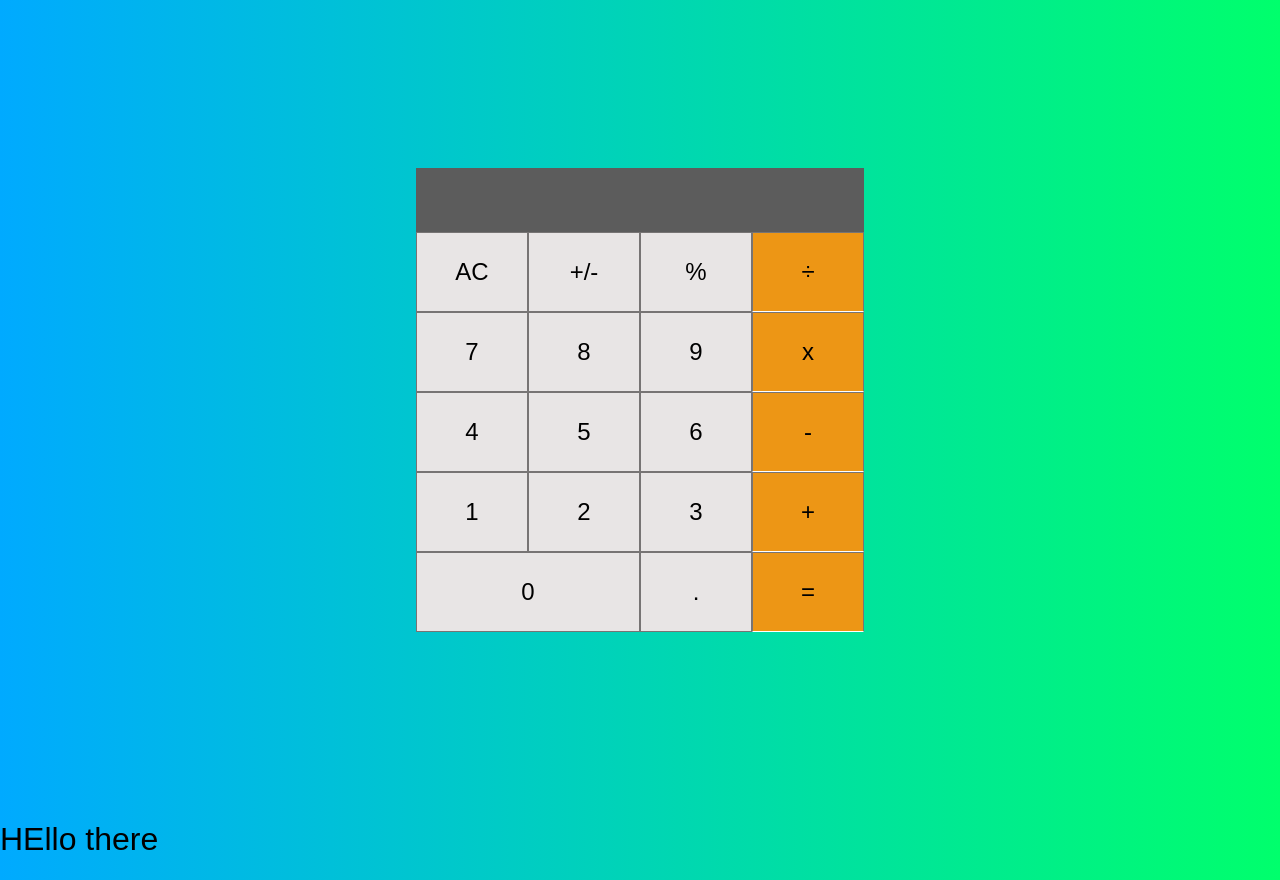
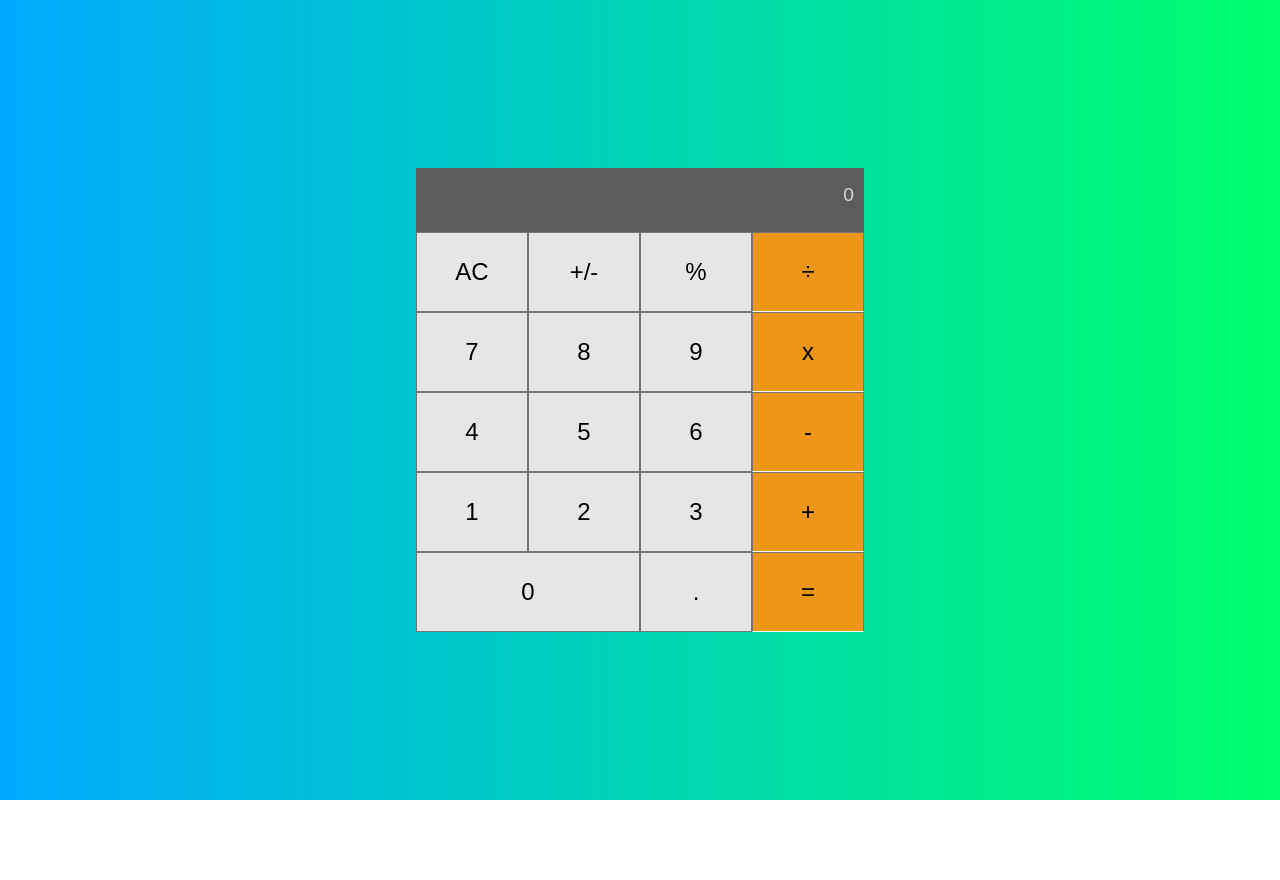
Before and after one commit to Muhammad0602/Math-Magicians, a React (Create React App) app: page / in a window 1280 px wide. After the commit the page ends 800 px from the top, so only its background shows below. Built offline with nearby package versions, Linux system fonts and the light colour scheme.

Commit message:
Update App.js

```diff
--- a/src/App.js
+++ b/src/App.js
@@ -6,7 +6,6 @@ function App() {
   return (
     <div className="App">
       <Calculator />
-      <h1>HEllo there</h1>
     </div>
   );
 }
--- a/src/components/Calculator.js
+++ b/src/components/Calculator.js
@@ -3,7 +3,7 @@ import calculate from '../logic/calculate';
 
 export default function Calculator() {
   const [itemValue, setItemValue] = useState({
-    total: null,
+    total: 0,
     next: null,
     operation: null,
   });
```
